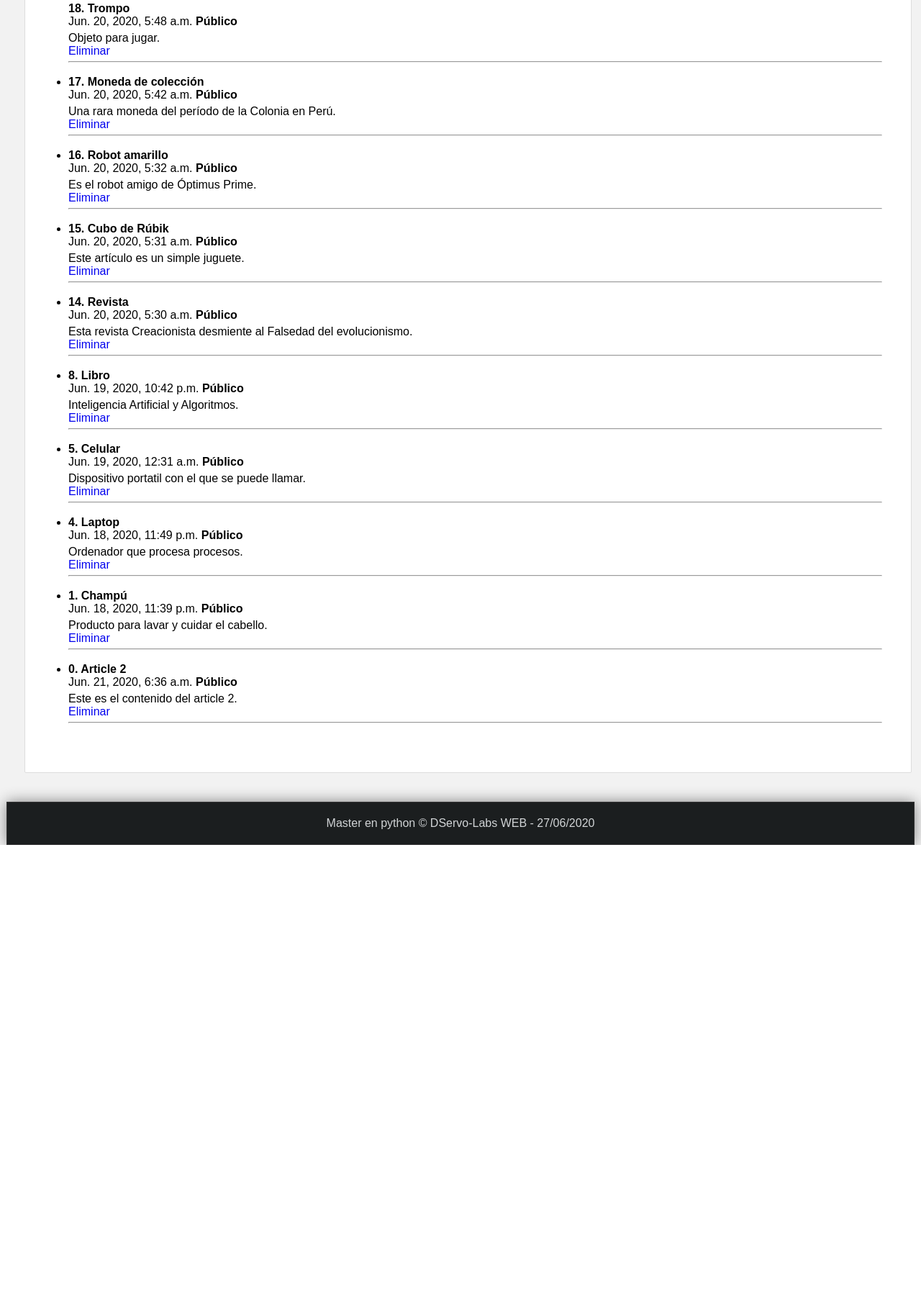
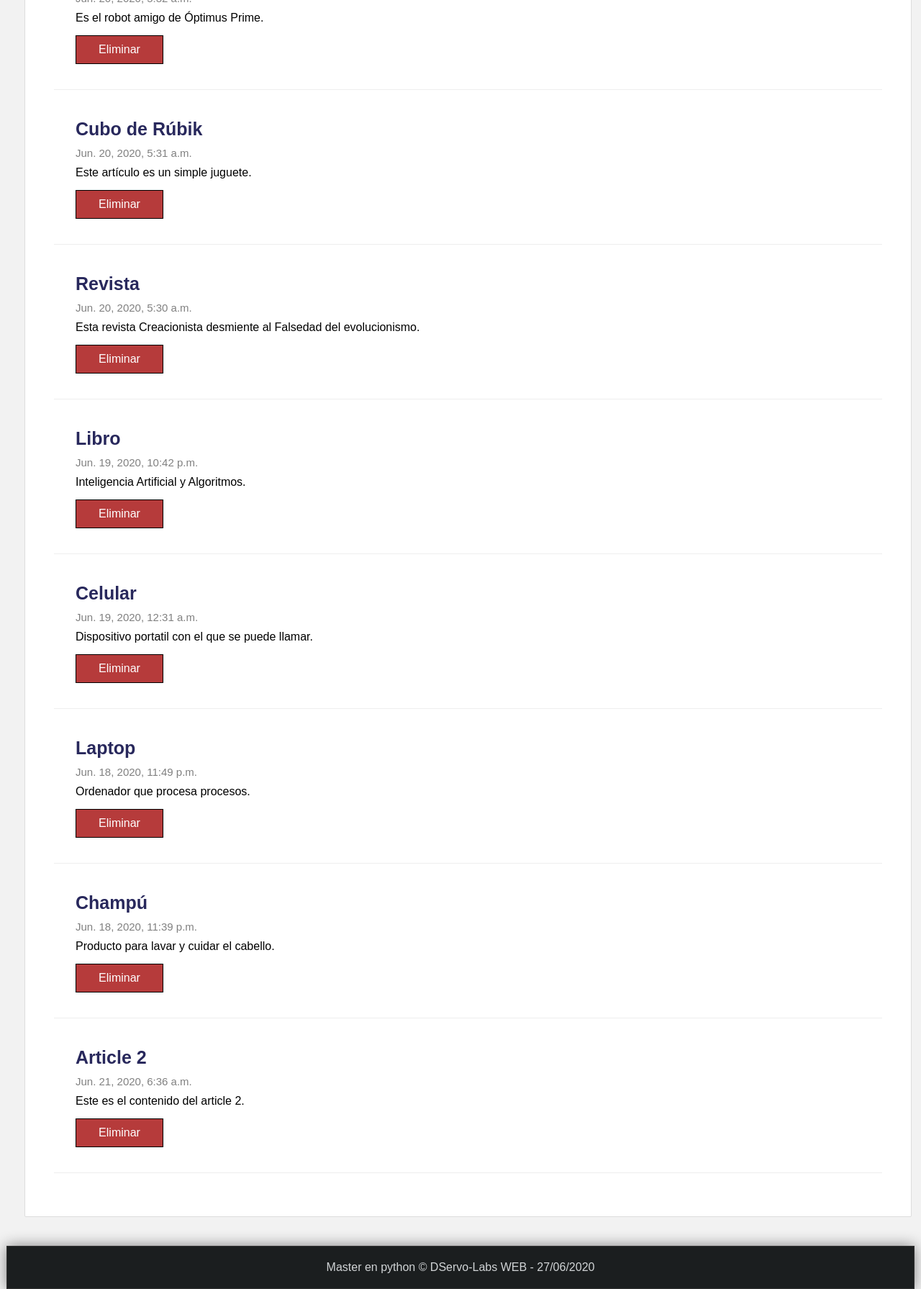
Before and after one commit to DernierServo/MasterPython, a Django app: page /articulos/ in a window 1280 px wide. Shown: the part 1872-3663 px from the top of the page at 72% size. Before the commit the page ends 3046 px from the top, so only its background shows below. Run offline with Django 3.2, Linux system fonts and the light colour scheme; data comes from the database, SQL or seed files in the repository; both versions use the stored data as it was after the commit.

Commit message:
Maquetado con CSS el listado de artículos con imágenes

```diff
--- a/22-django/AprendiendoDjango/miApp/static/css/styles.css
+++ b/22-django/AprendiendoDjango/miApp/static/css/styles.css
@@ -15,6 +15,11 @@
 .box ul, .box ol {
     margin-left: 20px;
     margin-bottom: 10px;
+}
+
+.clearfix {
+    clear: both;
+    float: none;
 }
 
 body {
@@ -197,6 +202,63 @@ nav ul li a:hover {
     margin-top: 5px;
 }
 
+.article-item{
+    margin-bottom: 20px;
+    margin-top: 20px;
+    padding: 15px;
+    border-bottom: 1px solid #eee;
+    clear: both;
+}
+
+.article-item .image{
+    width: 200px;
+    height: 200px;
+    float: left;
+    overflow: hidden;
+}
+
+.article-item .image img {
+    height: 200px
+}
+
+.article-item .data {
+    float: left;
+    padding: 15px;
+    padding-top: 0px;
+}
+
+.article-item h2 {
+    display: block;
+    font-size: 25px;
+    color: rgb(40, 40, 92);
+    margin-bottom: 10px;
+}
+
+.article-item span.date {
+    display: block;
+    font-size: 15px;
+    color: gray;
+    margin-bottom: 10px;
+}
+
+.btn {
+    padding: 10px;
+    background: rgb(182, 59, 59);
+    color: white;
+    border: 1px solid black;
+    display: block;
+    margin-top: 15px;
+    width: 100px;
+    text-align: center;
+}
+
+.btn:hover {
+    background: #621e1e;
+    box-shadow: 0px 0px 5px #444 insert;
+    color: white;
+    transition: 500ms;
+}
+
 footer {
     width: 1260px;
     background-color: #1b1e1f;
--- a/22-django/AprendiendoDjango/miApp/templates/articulos.html
+++ b/22-django/AprendiendoDjango/miApp/templates/articulos.html
@@ -15,30 +15,29 @@
         {% endfor%}
     {% endif %}
 
-    <ul>
+
         {% for articulo in articulos %}
-            <li>
+            <article class="article-item">
                 {% if articulo.image != 'null' and articulo.image.url|length >= 1 %}
-                    <img src="{{articulo.image.url}}" width='300' />
+                    <div class="image">
+                        <img src="{{articulo.image.url}}"/>
+                    </div>
+
+
                 {% endif %}
 
-                <h4> {{ articulo.id }}. {{ articulo.title }} </h4>
-                <span>{{articulo.created_at}}</span>
-                {% if articulo.public %}
-                    <strong>Público</strong>
-                {% else %}
-                    <strong>Privado</strong>
-                {% endif %}
-                <p>
-                    {{ articulo.content}}
-                    <br>
-                    <a href= "{% url 'n_borrar_articulo' p_id=articulo.id %}">Eliminar</a>
-                </p>
-                <hr/>
-                <br>
+                <div class="data">
+                    <h2> {{ articulo.title }} </h2>
+                    <span class="date">{{articulo.created_at}}</span>
 
-            </li>
+                    <p>
+                        {{ articulo.content}}
+                        <a href= "{% url 'n_borrar_articulo' p_id=articulo.id %}" class="btn btn-delete">Eliminar</a>
+                    </p>
+                </div>
+
+                <div class='clearfix'></div>
+            </article>
         {% endfor %}
-    </ul>
 
 {% endblock %}
```
Also changed, not shown: 22-django/AprendiendoDjango/db.sqlite3.
